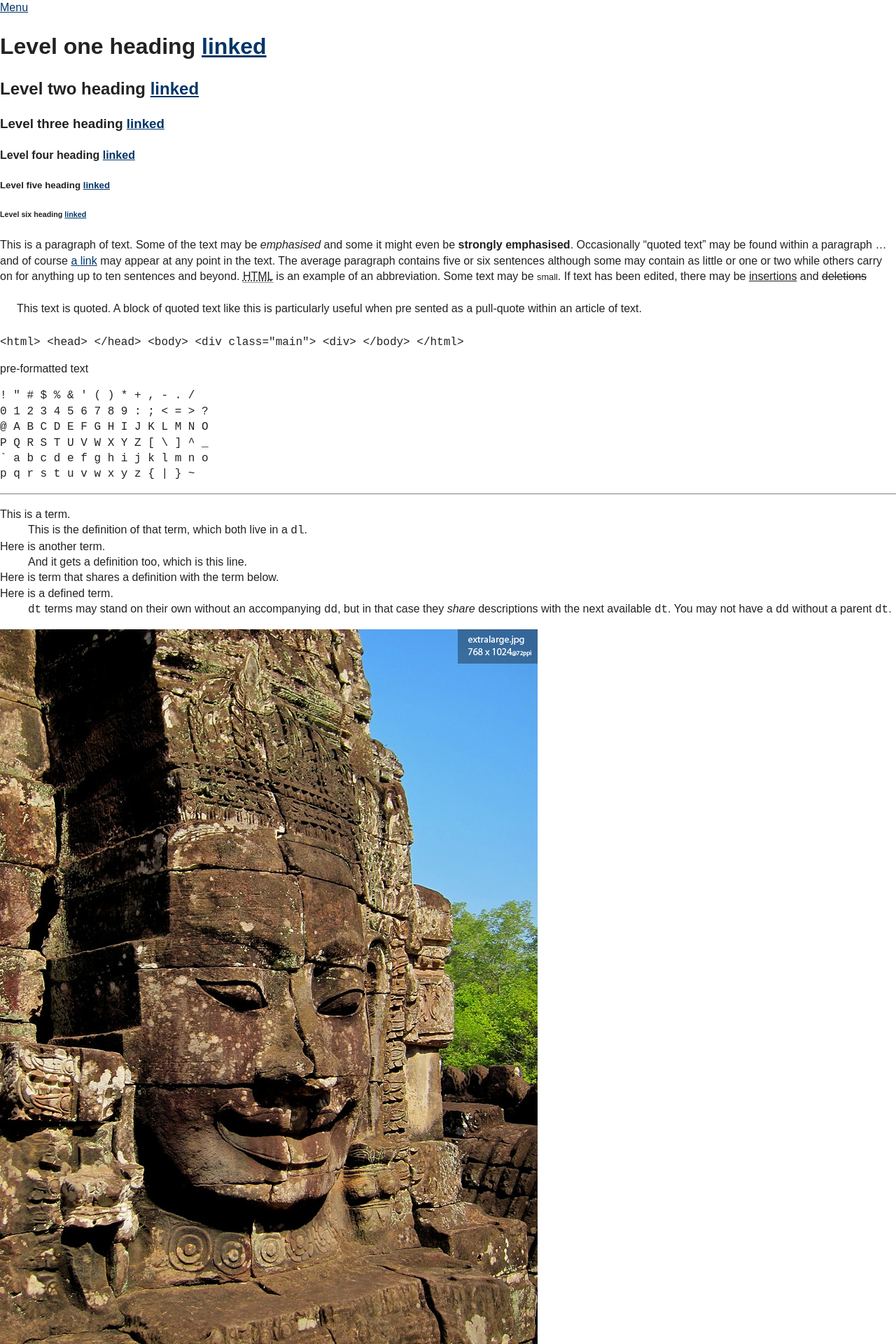
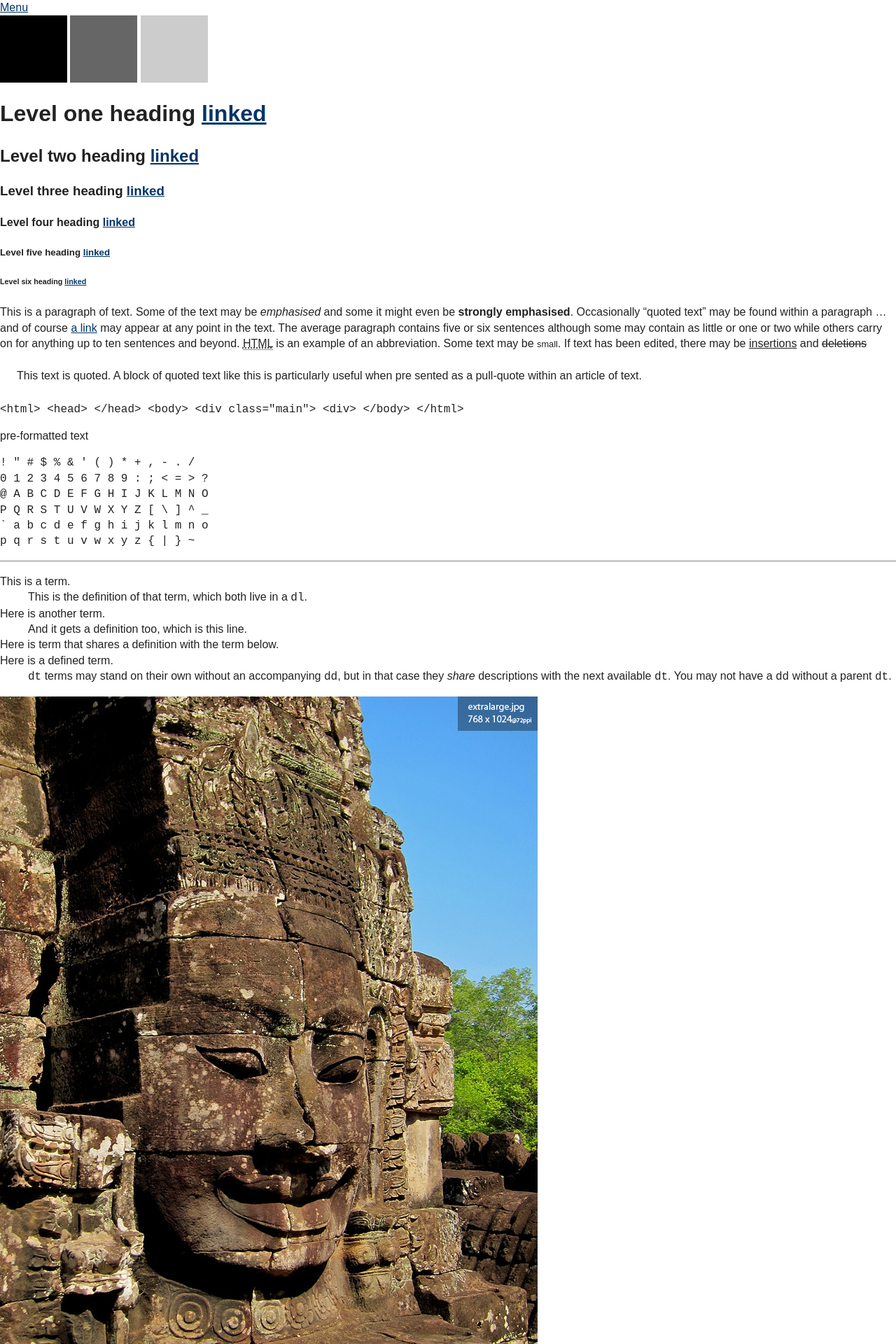
Before and after one commit to SteveBarnett/Front-end-Style-Guide, a Jekyll site: the page built from index.html, in a window 1280 px wide. Shown: the top 1920 px of the page at 70% size. Built offline with Jekyll 4.4.1, drawn with Linux system fonts in a browser that asks for light colours; Markdown is read by kramdown in place of the engine named in the settings.

Commit message:
Added swatches

```diff
--- /dev/null
+++ b/_includes/swatches.html
@@ -0,0 +1,5 @@
+<ul class="colours no-mp no-bull">
+  <li class="primary-colour-swatch colour-swatch l-ib">&nbsp;</li>
+  <li class="secondary-colour-swatch colour-swatch l-ib">&nbsp;</li>
+  <li class="tertiary-colour-swatch colour-swatch l-ib">&nbsp;</li>
+</ul>
--- a/_layouts/default.html
+++ b/_layouts/default.html
@@ -38,6 +38,8 @@
       {% include menu-link.html %}
 
       <main role="main" id="main" class="main" tabindex="-1">
+        {% include swatches.html %}
+
         {% include heading1.html %}
         {% include heading2.html %}
         {% include heading3.html %}
--- a/stylesheets/style.css
+++ b/stylesheets/style.css
@@ -651,6 +651,21 @@ svg:not(:root) {
   overflow: hidden;
 }
 
+/* line 63, ../sass/_base.scss */
+.primary-colour-swatch {
+  background: #000;
+}
+
+/* line 67, ../sass/_base.scss */
+.secondary-colour-swatch {
+  background: #666;
+}
+
+/* line 71, ../sass/_base.scss */
+.tertiary-colour-swatch {
+  background: #ccc;
+}
+
 /* line 9, ../sass/_layout.scss */
 .no-p {
   padding: 0;
@@ -666,6 +681,22 @@ svg:not(:root) {
 .no-mp-centered {
   margin: 0 auto;
   padding: 0;
+}
+
+/* line 23, ../sass/_layout.scss */
+.no-bull {
+  list-style-type: none;
+}
+
+/* line 27, ../sass/_layout.scss */
+.l-ib {
+  display: inline-block;
+}
+
+/* line 31, ../sass/_layout.scss */
+.colour-swatch {
+  width: 6em;
+  height: 6em;
 }
 
 /* line 4, ../sass/_typography.scss */
```
Also changed, not shown: sass/_base.scss (+14 -0 lines), sass/_layout.scss (+13 -0 lines), stylesheets/ie.css (+31 -0 lines).
